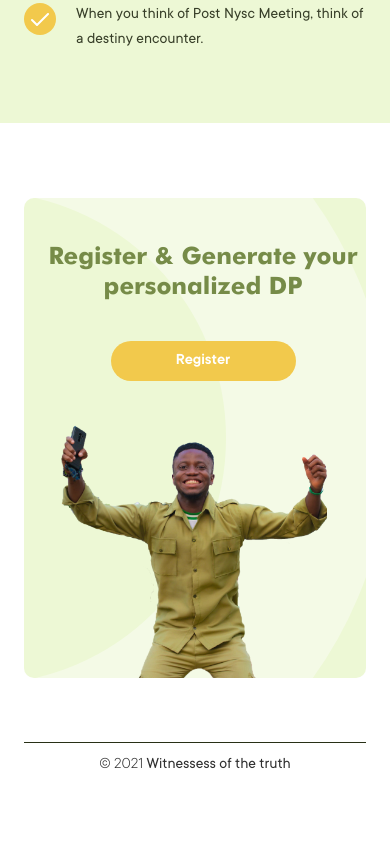
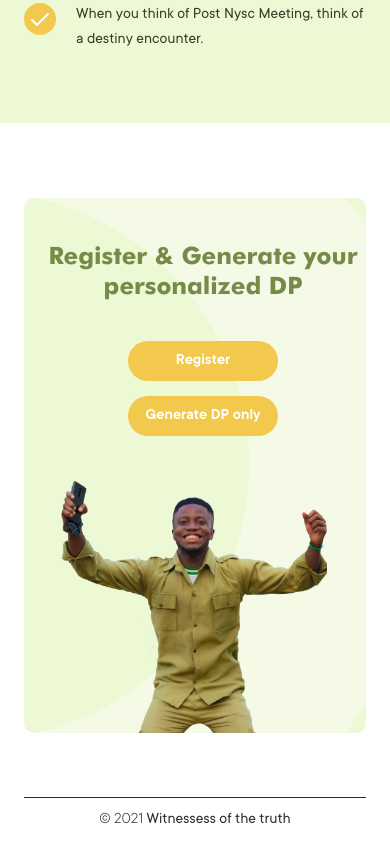
Before and after one commit to Aranwaolu/pre-nysc-22, a website: page public/index.html in a window 390 px wide. Shown: the part 1475-2329 px from the top of the page. Before the commit the page ends 2274 px from the top, so only its background shows below. Drawn offline with Linux system fonts and the light colour scheme; a web font is replaced by a local one.

Commit message:
add and link dp-gen only button

```diff
--- a/public/index.html
+++ b/public/index.html
@@ -87,7 +87,10 @@
 
                 <div class="footnote-text">
                     <h4 class="footnote-primary">Register & Generate your personalized DP</h4>
-                    <a href="register.html" class="footnote-link">Register</a>
+                    <div class="footnote-link-box">
+                        <a href="register.html" class="footnote-link">Register</a>
+                        <a href="generate.html" class="footnote-link">Generate DP only</a>
+                    </div>
                 </div>
                 <div class="footnote-img">
                     <img src="./assests/images/footnote.png" alt="Post NYSC Meeting">
--- a/public/styles/index.css
+++ b/public/styles/index.css
@@ -266,7 +266,7 @@ img {
 @media screen and (max-width: 600px) {
   .footnote-box {
     flex-direction: column;
-    height: 480px;
+    height: 535px;
   }
 }
 
@@ -303,11 +303,21 @@ img {
     margin-bottom: 16px;
   }
 } */
+.footnote-link-box {
+  display: flex;
+}
+@media screen and (max-width: 900px) {
+  .footnote-link-box {
+    flex-direction: column;
+    align-items: center;
+  }
+}
 .footnote-link {
   background-color: #f2c94c;
   border-radius: 104px;
   text-decoration: none;
-  width: 260px;
+  width: 200px;
+  margin-right: 30px;
   height: 56px;
   color: white;
   font-size: 24px;
@@ -321,13 +331,17 @@ img {
   .footnote-link {
     font-size: 16px;
     line-height: 25px;
+    margin-right: 0;
+    margin-bottom: 15px;
+    width: 150px;
+    height: 35px;
   }
 }
 @media screen and (max-width: 600px) {
   .footnote-link {
-    width: 185px;
+    width: 150px;
     height: 40px;
-    margin: 0 auto;
+    /* margin: 0 auto; */
   }
 }
 .footnote-img {
@@ -349,6 +363,16 @@ img {
   position: absolute;
   right: 30px;
   bottom: 0;
+}
+@media screen and (max-width: 1200px) {
+  .footnote-img img {
+    right: 100px;
+  }
+}
+@media screen and (max-width: 900px) {
+  .footnote-img img {
+    right: 30px;
+  }
 }
 @media screen and (max-width: 600px) {
   .footnote-img img {
```
